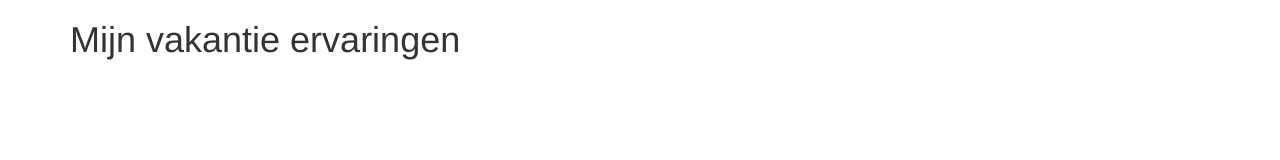
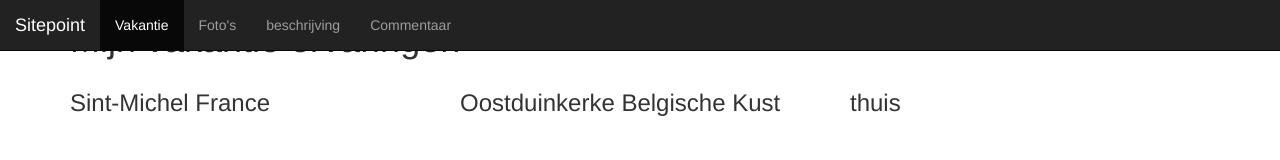
Before and after one commit to EastieWest/team_6_woutneyrinck, a plain HTML site: page vakantie/WebContent/mening.html in a window 1280 px wide. Drawn offline with nearby package versions, Linux system fonts and the light colour scheme.

Commit message:
toevoegen navbar aan alle bestanden

```diff
--- a/vakantie/WebContent/mening.html
+++ b/vakantie/WebContent/mening.html
@@ -16,18 +16,38 @@
 </head>
 <body>
 <div class="container">
+	<div class="navbar navbar-fixed-top navbar-inverse">
+	      <div class="container-fluid">
+	        <div class="navbar-header">
+			  <button type="button" class="navbar-toggle" data-toggle="collapse" data-target="#mynavbar-content">
+			    <span class="icon-bar"></span>
+			    <span class="icon-bar"></span>
+			    <span class="icon-bar"></span>
+			  </button>
+			  <a class="navbar-brand" href="#">Sitepoint</a>
+			</div>
+			<div class="collapse navbar-collapse" id="mynavbar-content">
+			    <ul class="nav navbar-nav">
+			  		<li class="active"><a href="#">Vakantie</a></li>
+			  		<li><a href="index.html">Foto's</a></li>
+			  		<li><a href="mening.html">beschrijving</a></li>
+			  		<li><a href="commentaar.html">Commentaar</a></li>
+			  	</ul>
+			</div>
+	      </div>
+	 </div>
 	<h1>Mijn vakantie ervaringen</h1>
 	<div class="row">
 		<div class="col-xs-12 col-sm-6 col-md-4">
-				<h3></h3>
+			<h3>Sint-Michel France</h3>
 			<p></p>
 		</div>
 		<div class="col-xs-12 col-sm-6 col-md-4">
-				<h3></h3>
+			<h3>Oostduinkerke Belgische Kust</h3>
 			<p></p>
 		</div>
 		<div class="col-xs-12 col-sm-6 col-md-4">
-				<h3></h3>
+			<h3>thuis</h3>
 			<p></p>
 		</div>
 	</div>
```
Also changed, not shown: vakantie/WebContent/commentaar.html (+35 -3 lines), vakantie/WebContent/index.html (+6 -9 lines). Lines whose indentation alone changed are shown as unchanged.
